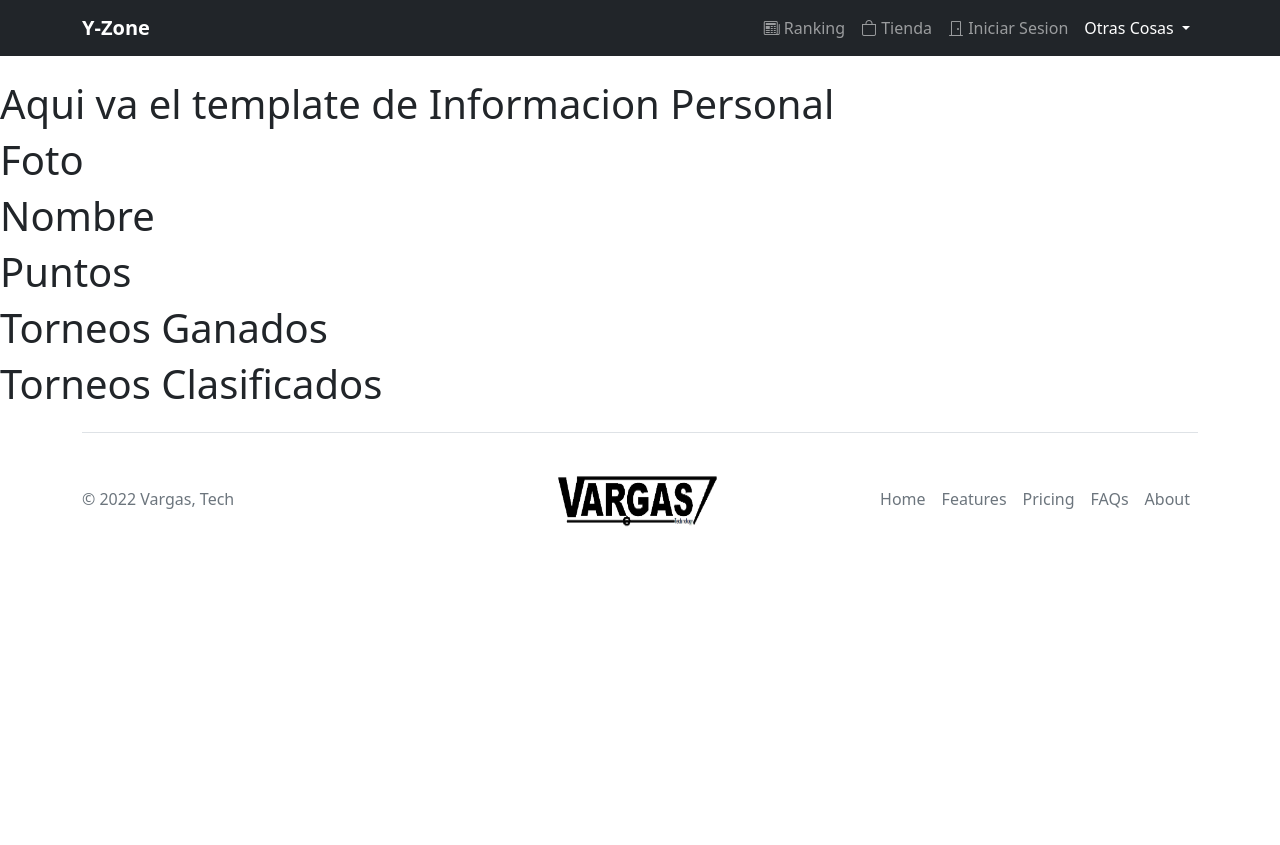
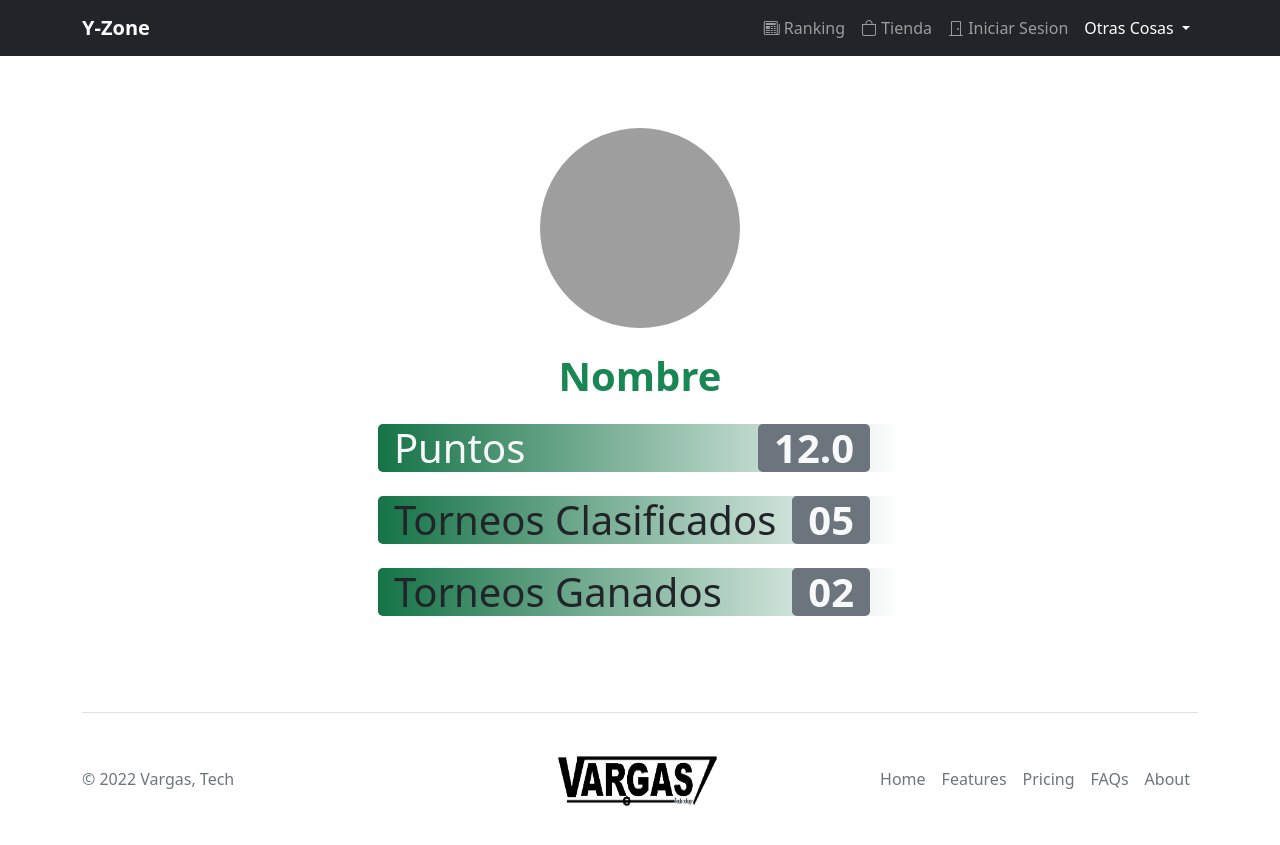
Before and after one commit to yandivd/Y-Zone, a Django app: page /me/ in a window 1280 px wide. Before the commit the page ends 527 px from the top, so only its background shows below. Run offline with Django 3.2, Linux system fonts and the light colour scheme; some libraries are stand-ins or nearby versions; grey boxes are pictures that could not be loaded.

Commit message:
personal profile section

```diff
--- a/main/static/js/transitions.js
+++ b/main/static/js/transitions.js
@@ -23,3 +23,29 @@ sr.reveal('.cardcontainer', {
     origin: 'bottom',
     distance: '-200px',
 })
+
+// Personal profile (me) section
+
+sr.reveal('.points-personal-profile', {
+    duration: 1000,
+    origin: 'right',
+    distance: '-50px',
+})
+
+sr.reveal('.user-name', {
+    duration: 1000,
+    origin: 'left',
+    distance: '-50px',
+})
+
+sr.reveal('.estadistic-info-1', {
+    duration: 1500,
+    origin: 'top',
+    distance: '-50px',
+})
+
+sr.reveal('.estadistic-info-2', {
+    duration: 2000,
+    origin: 'top',
+    distance: '-50px',
+})
--- a/main/templates/main/contacto.html
+++ b/main/templates/main/contacto.html
@@ -1,6 +1,6 @@
 {% extends 'main/base.html' %}
 
-{% load crispy_forms_tags %}
+{% comment %} {% load crispy_forms_tags %} {% endcomment %}
 {% block content %}
 
 <br>
@@ -14,7 +14,7 @@
              <form action="" class="" id="formulario_contacto" method="POST"> <!---Method post envia los datoes--->
             {% csrf_token %} <!---Token de seguridad siempre necesario--->
 
-            {{form | crispy}}
+            {% comment %} {{form | crispy}} {% endcomment %}
             <br>
         <div class="d-flex justify-content-end">
             <button type="reset" value="Cancelar" class="btn btn-secondary">Cancelar</button><!---El tipo submit es el q recarga la pag y envia los datos--->
--- a/main/templates/main/me.html
+++ b/main/templates/main/me.html
@@ -1,11 +1,20 @@
 {% extends 'main/base.html' %}
 
 {% block content %}
-<h1>Aqui va el template de Informacion Personal</h1>
-<h1>Foto</h1>
-<h1>Nombre</h1>
-<h1>Puntos</h1>
-<h1>Torneos Ganados</h1>
-<h1>Torneos Clasificados</h1>
+<section class="container d-flex flex-column align-items-center">
+    <div class="d-flex align-items-center my-5">
+        <div class="d-flex align-items-center flex-column">
+            <img src="https://i2.wp.com/codigoespagueti.com/wp-content/uploads/2021/04/Yu-Gi-Oh-1.jpg" width="200px" height="200px" class="mb-4 mx-3" style="border-radius: 50%;"/>
+                <div class="d-flex mx-3">
+                    <h1 class="user-name text-success mb-4" style="font-weight: 700;">Nombre</h1>
+                </div>
+                <div class="flex-row">
+                    <h1 class="points-personal-profile mb-4 rounded-3 px-3 d-flex align-items-center justify-content-between text-light" style="background-image: linear-gradient(to right, #157347, transparent);">Puntos <span class="bg-secondary px-3 mx-3 rounded-3 text-light" style="font-weight: 700;">12.0</span></h1>
+                    <h1 class="estadistic-info-1 mb-4 rounded-3 px-3 d-flex align-items-center justify-content-between" style="background-image: linear-gradient(to right, #157347, transparent);">Torneos Clasificados <span class="bg-secondary px-3 mx-3 rounded-3 text-light" style="font-weight: 700;">05</span></h1>
+                    <h1 class="estadistic-info-2 mb-4 rounded-3 px-3 d-flex align-items-center justify-content-between" style="background-image: linear-gradient(to right, #157347, transparent);">Torneos Ganados <span class="bg-secondary px-3 mx-3 rounded-3 text-light" style="font-weight: 700;">02</span></h1>
+                </div>
+        </div>
+    </div>
+</section>
 
 {% endblock %}
```
